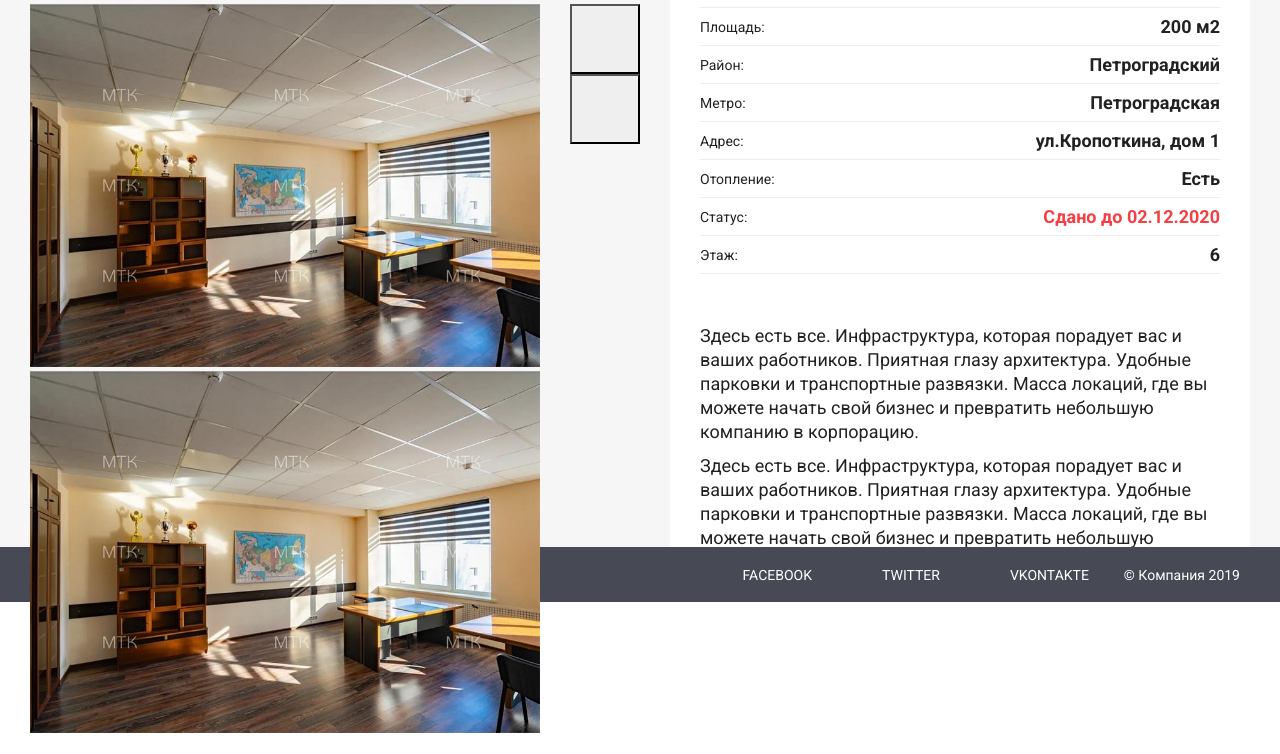
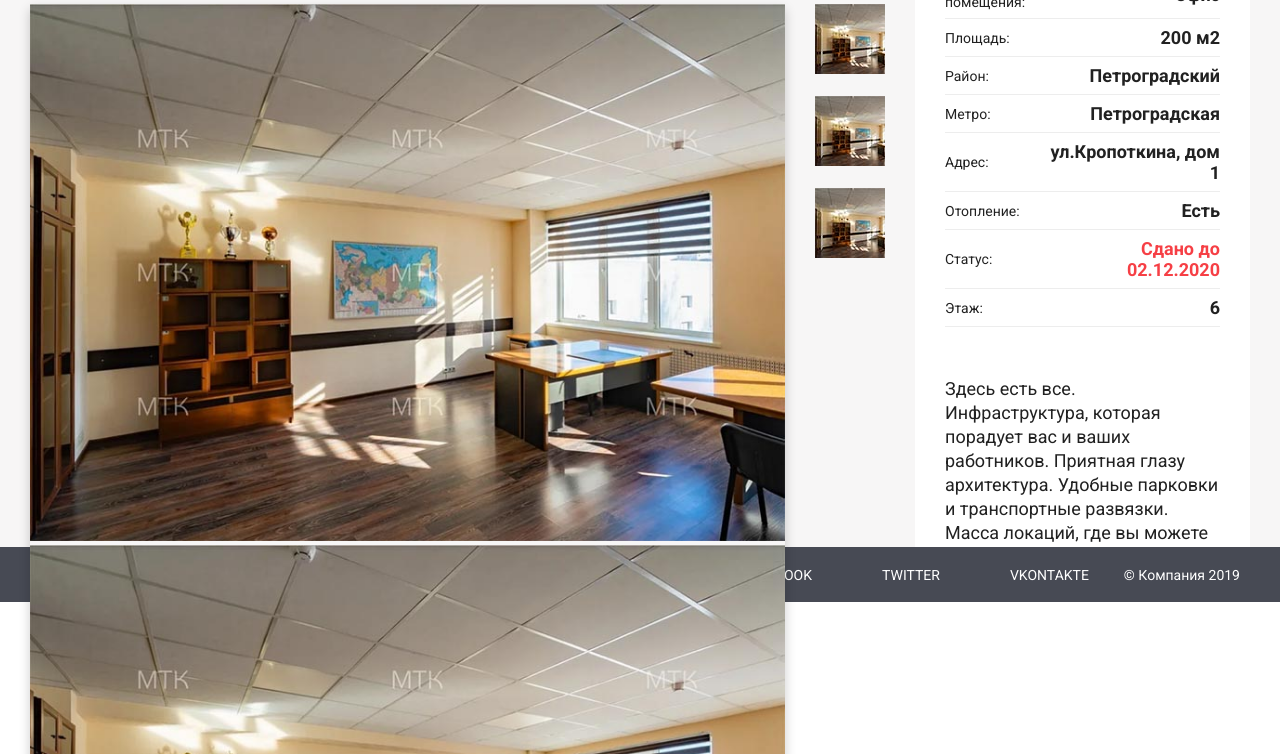
Before and after one commit to antemionoy/metallteh-komplekt, a website: page src/card.html in a window 1280 px wide. Shown: the part 198-952 px from the top of the page. Drawn offline with nearby package versions, Linux system fonts and the light colour scheme; files that its build step writes are made by us from their sources.

Commit message:
add fiks

```diff
--- a/src/card.html
+++ b/src/card.html
@@ -12,10 +12,14 @@
                         <div class="card-slider__slide">
                             <img src="img/card-image.jpg" alt="Card Image" class="card-slider__image">
                         </div>
+                        <div class="card-slider__slide">
+                            <img src="img/card-image.jpg" alt="Card Image" class="card-slider__image">
+                        </div>
                     </div>
                     <div class="card-slider__dots c-dots d-flex">
-                        <button role="button" class="owl-dot c-dots__image" style="background-image: url('/');"></button>
-                        <button role="button" class="owl-dot c-dots__image" style="background-image: url('/');"></button>
+                        <button role="button" class="owl-dot c-dots__image" style="background-image: url('img/card-dots.jpg');"></button>
+                        <button role="button" class="owl-dot c-dots__image" style="background-image: url('img/card-dots.jpg');"></button>
+                        <button role="button" class="owl-dot c-dots__image" style="background-image: url('img/card-dots.jpg');"></button>
                     </div>
                 </div>
                 <a href="#" class="content__btn card__btn form__btn btn">Оставить заявку</a>
--- a/src/style/main.scss
+++ b/src/style/main.scss
@@ -459,6 +459,7 @@ h3 {
 
     &__partners {
         margin-top: 50px;
+        max-width: 75%;
     }
 }
 
@@ -493,12 +494,15 @@ h3 {
 
     &__item {
         margin-right: 25px;
+        margin-bottom: 10px;
     }
 
     &__list {
         list-style: none;
         margin-top: 50px;
         align-items: center;
+        flex-wrap: wrap;
+
     }
 
 }
@@ -620,8 +624,8 @@ h3 {
         }
 
         &_width-50 {
-            flex: 1 0 50%;
-            max-width: 50%;
+            flex: 1 1 50%;
+            // max-width: 50%;
         }
     }
 
@@ -968,7 +972,9 @@ h3 {
 
 .card-slider {
     width: 755px;
+    height: 100%;
     max-width: 100%;
+    box-shadow: 0px 5px 11px 0px rgba(0, 0, 0, 0.2);
 
     &__image {
         width: 100%;
@@ -1017,5 +1023,9 @@ h3 {
     &__image {
         width: 70px;
         height: 70px;
+        object-fit: cover;
+        margin-bottom: 22px;
+        border: none;
+        background-color: transparent;
     }
 }
```
Also changed, not shown: build/card.html, build/css/main.css, build/img/card-dots.jpg (added), src/img/card-dots.jpg (added).
